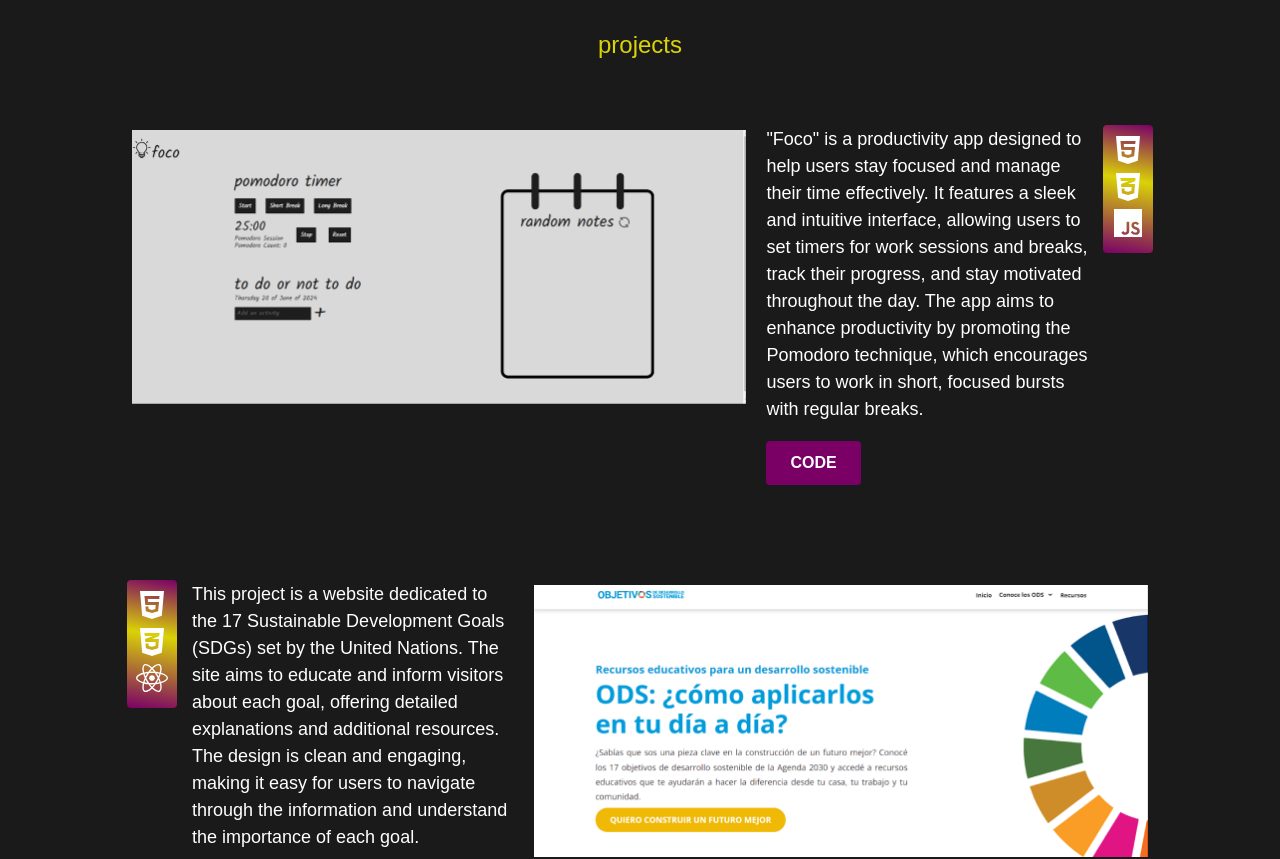
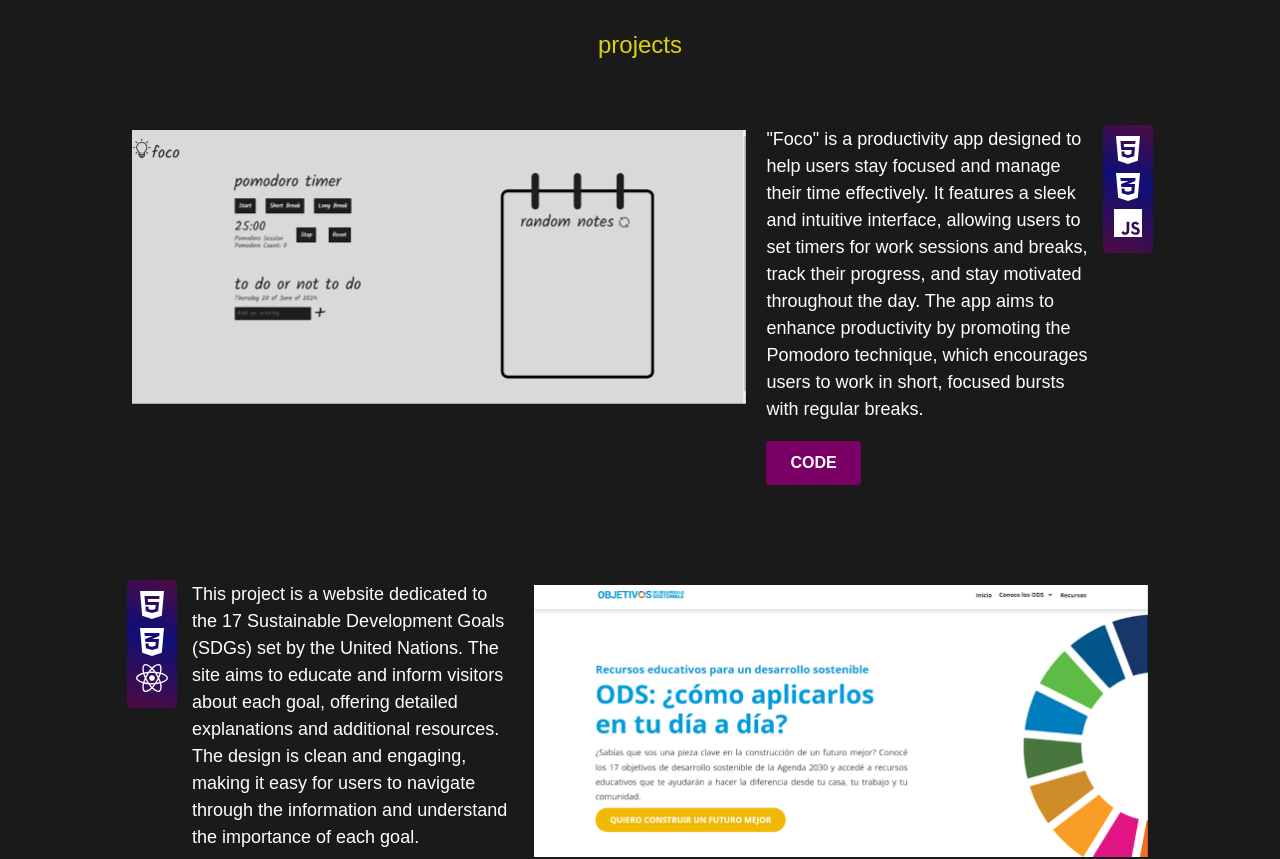
Before and after one commit to ChichiCuello/chichicuellodev, a React (Create React App) app: page / in a window 1280 px wide. Shown: the part 1260-2119 px from the top of the page. Built offline with nearby package versions, Linux system fonts and the light colour scheme; a web font is replaced by a local one.

Commit message:
added glow

```diff
--- a/src/App.css
+++ b/src/App.css
@@ -220,11 +220,11 @@
   border-radius: inherit;
   background-image: linear-gradient(
     var(--rotate)
-    , var(--clr-primary-purple), var(--clr-accent-green) 43%, var(--clr-primary-purple));
+    , var(--clr-primary-purple), rgba(0, 0, 255, 0.75) 43%, var(--clr-primary-purple));
   position: absolute;
   top: -1%;
   left: -2%;
-  animation: spin 2.5s linear infinite;
+  animation: spin 2.5s ease-in-out infinite;
   z-index: -1;
 }
 
@@ -232,29 +232,13 @@
 @keyframes spin {
   0% {
     --rotate: 0deg;
+    opacity: 0;
   }
   100% {
     --rotate: 360deg;
+    opacity:1;
   }
 }
-
-
-
-
-
-
-
-
-
-
-
-
-
-
-
-
-
-
 
 
 
@@ -297,6 +281,10 @@
   margin: 0 20%;
   padding: 1rem;
   }
+
+  .parent.glow::after{
+    background-color: transparent;
+  }
   .div1 { grid-area: 1 / 1 / 3 / 2; }
   .div2 { grid-area: 3 / 1 / 4 / 2; }
   .div3 { grid-area: 4 / 1 / 5 / 2; }
@@ -316,12 +304,12 @@
   color: var(--clr-bg-dark);
 }
 .parent:hover .green{
-  background-color: var(--clr-accent-green);
+  background: linear-gradient(0deg, rgba(218,211,7,0.75) 0%, rgba(218,211,7,1) 100%);
   color: var(--clr-primary-purple);
 }
 
 .parent:hover .purple{
-  background-color: var(--clr-primary-purple);
+  background: linear-gradient(0deg, rgba(122, 0, 102,0.75) 0%, rgba(122, 0, 102,1) 100%);
   color: var(--clr-accent-green);
 }
 .parent .tech-stack {
--- a/src/components/Skills.jsx
+++ b/src/components/Skills.jsx
@@ -17,7 +17,7 @@ export const Skills = () => {
   return (<section className='skills' id='skills'>
     <ScrollAnimation animateIn="fadeIn">
   <h2>skills</h2>
-  <div class="parent">
+  <div class="parent glow">
     <div class="div1 tech-stack green">
       <div><img src={git} alt="" /></div>
       <div><img src={github} alt="" /></div>
```
